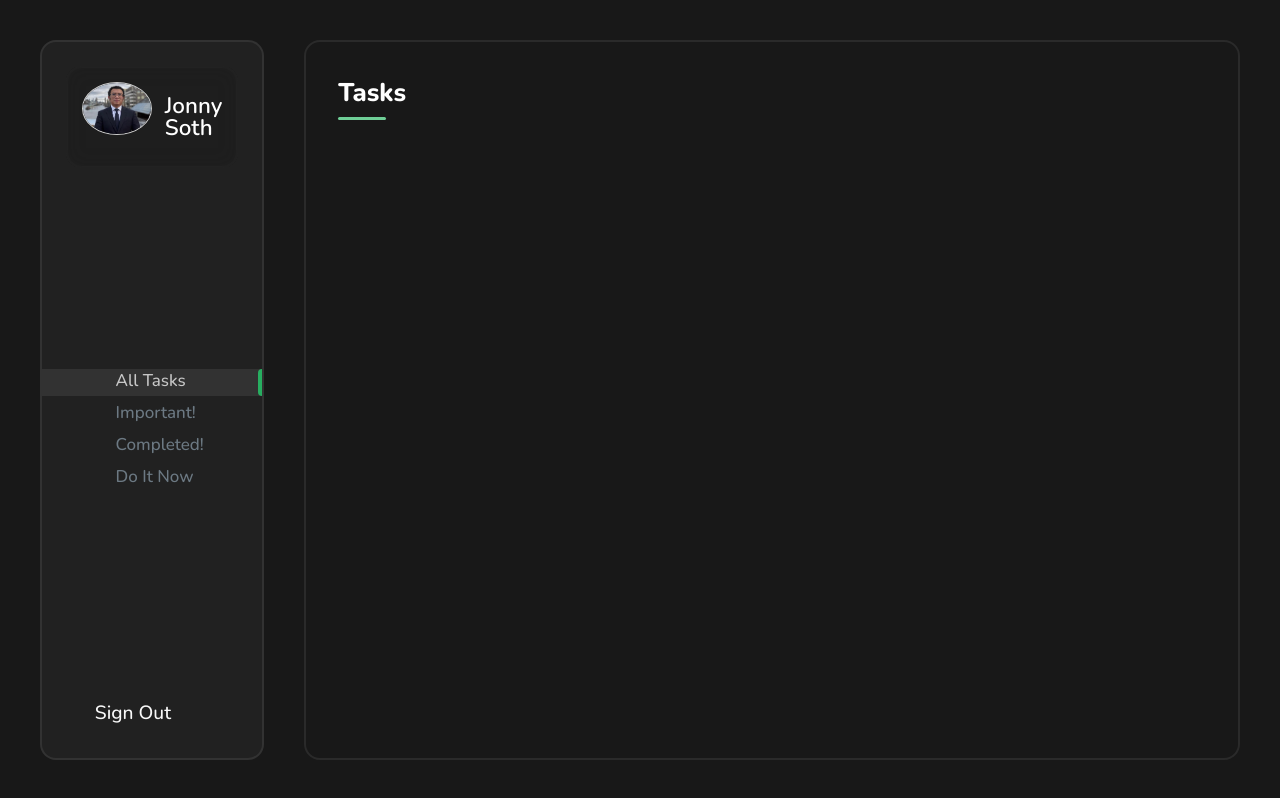
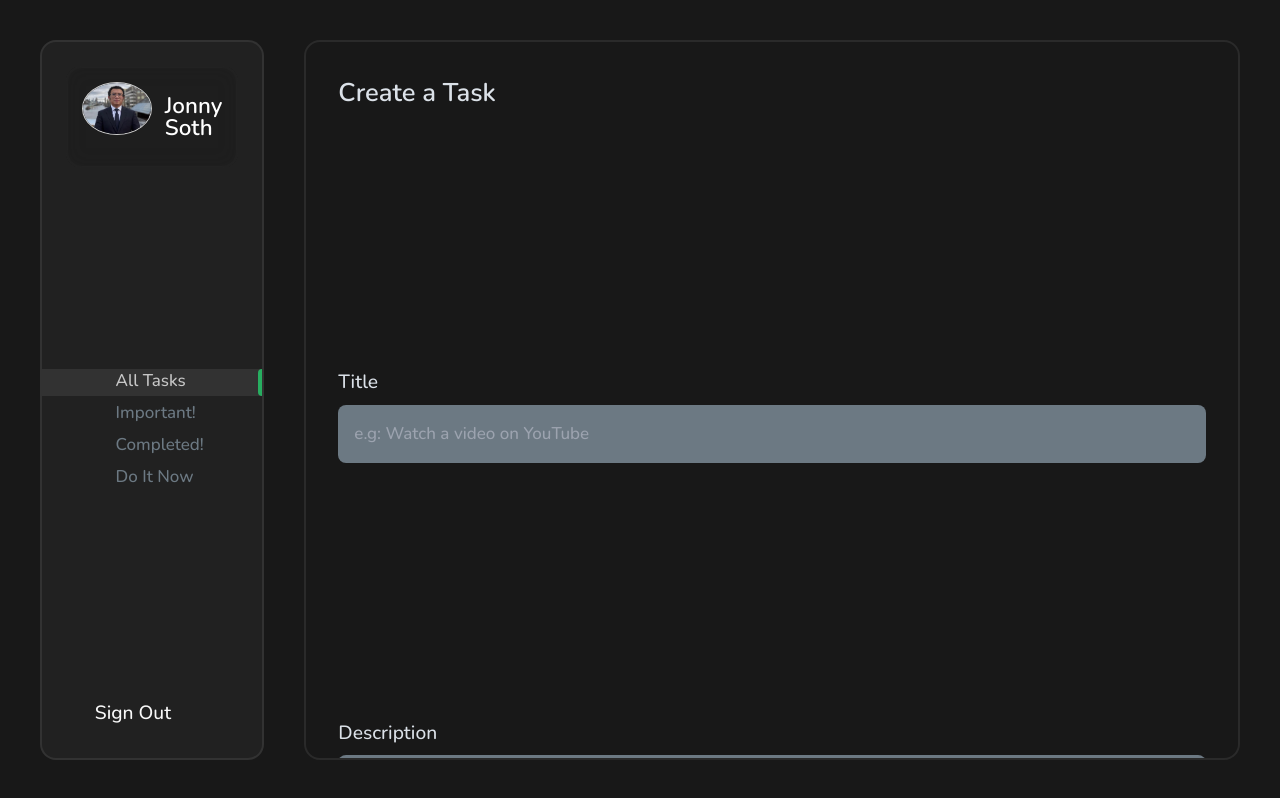
Before and after one commit to janysoth/ReactProjects, a Next.js app in the folder note-app-v3/: page / in a window 1280 px wide. Built offline with nearby package versions, Linux system fonts and the light colour scheme; no server answers; sample sign-in values are in the browser's storage.

Commit message:
Create a markup component for CreateContent and use it in Tasks.tsx

```diff
--- /dev/null
+++ b/note-app-v3/app/Components/CreateContent.tsx
@@ -0,0 +1,201 @@
+"use client"
+
+import React, { useState } from 'react';
+import styled from 'styled-components';
+
+import { useGlobalState } from '../Context/globalProvider';
+import { add } from '../utils/Icons';
+import Button from './Button';
+
+const CreateContent = () => {
+  const [title, setTitle] = useState("");
+  const [description, setDescription] = useState("");
+  const [date, setDate] = useState("");
+  const [completed, setCompleted] = useState(false);
+  const [important, setImportant] = useState(false);
+
+  const { theme } = useGlobalState();
+
+  const handleChange = (name: string) => (e: any) => {
+    switch (name) {
+      case "title":
+        setTitle(e.target.value);
+        break;
+      case "description":
+        setDescription(e.target.value);
+        break;
+      case "date":
+        setDate(e.target.value);
+        break;
+      case "completed":
+        setCompleted(e.target.checked);
+        break;
+      case "important":
+        setImportant(e.target.checked);
+        break;
+    }
+  };
+
+  return (
+    <CreateContentStyled theme={theme}>
+      <h1>Create a Task</h1>
+      {/* title input*/}
+      <div className="input-control">
+        <label htmlFor='title'>Title</label>
+        <input
+          type='text'
+          id="title"
+          value={title}
+          name="title"
+          onChange={handleChange("title")}
+          placeholder='e.g: Watch a video on YouTube'
+        />
+      </div>
+
+      {/* description input*/}
+      <div className="input-control">
+        <label htmlFor='description'>Description</label>
+        <textarea
+          id="description"
+          value={description}
+          name="description"
+          rows={4}
+          onChange={handleChange("description")}
+          placeholder='e.g: Watch a video about Next.js on YouTube'
+        ></textarea>
+      </div>
+
+      {/* date input */}
+      <div className="input-control">
+        <label htmlFor='date'>Date</label>
+        <input
+          type='date'
+          id="date"
+          value={date}
+          name="date"
+          onChange={handleChange("date")}
+        />
+      </div>
+
+      {/* completed toggle */}
+      <div className="input-control toggler">
+        <label htmlFor='completed'>Toggle Completed</label>
+        <input
+          type='checkbox'
+          id="completed"
+          value={completed.toString()}
+          name="completed"
+          onChange={handleChange("completed")}
+        />
+      </div>
+
+      {/* important toggle */}
+      <div className="input-control toggler">
+        <label htmlFor='important'>Toggle Important</label>
+        <input
+          type='checkbox'
+          id="important"
+          value={important.toString()}
+          name="important"
+          onChange={handleChange("important")}
+        />
+      </div>
+
+      {/* submit button */}
+      <div className="submit-btn flex justify-end">
+        <Button
+          type='submit'
+          name='Create Task'
+          icon={add}
+          padding={"0.8rem 2rem"}
+          borderRad={"0.8rem"}
+          fw={"500"}
+          fs={"1.2rem"}
+          background={"rgb(0, 163, 255"}
+        />
+      </div>
+    </CreateContentStyled>
+  )
+}
+
+const CreateContentStyled = styled.form`
+  > h1 {
+    font-size: clamp(1.2rem, 5vw, 1.6rem);
+    font-weight: 600;
+  }
+
+  color: ${props => props.theme.colorGrey1};
+
+  .input-control {
+    position: relative;
+    margin: 16rem 0;
+    font-weight: 500;
+
+    @media screen and (max-width: 450px) {
+      margin: 1rem 0;
+    }
+
+    label {
+      margin-bottom: 0.5rem;
+      display: inline-block;
+      font-size: clamp(0.9rem, 5vw, 1.2rem);
+
+      span {
+        color: ${props => props.theme.colorGrey3};
+      }
+    }
+
+    input, textarea {
+    width: 100%;
+    padding: 1rem;
+    resize: none;
+    background-color: ${props => props.theme.colorGrey3};
+    color: ${props => props.theme.colorGrey2};
+    border-radius: 0.5rem;
+    }
+  }
+  // end of .input-control
+
+  .submit-btn button {
+    transition: all 0.35s ease-in-out;
+
+    @media screen and (max-width: 500px) {
+      font-size: 0.9rem !important;
+      padding: 0.6rem 1rem !important;
+
+      i {
+        font-size: 1.2rem !important;
+        margin-right: 0.5rem !important;
+      }
+    }
+
+    i {
+      color: ${props => props.theme.colorGrey0};
+    }
+
+    &:hover {
+      background: ${props => props.theme.colorPrimaryGreen} !important;
+      color: ${props => props.theme.colorWhite} !important;
+    }
+  }
+  // end of .submit-btn
+
+    .toggler {
+    display: flex;
+    align-items: center;
+    justify-content: space-between;
+
+    cursor: pointer;
+
+    label {
+      flex: 1;
+    }
+
+    input {
+      width: initial;
+    }
+  }
+  // End of .toggler
+`;
+
+export default CreateContent
--- a/note-app-v3/app/Components/Tasks.tsx
+++ b/note-app-v3/app/Components/Tasks.tsx
@@ -3,13 +3,14 @@ import React from 'react';
 import styled from 'styled-components';
 
 import { useGlobalState } from '../Context/globalProvider';
+import CreateContent from './CreateContent';
 
 const Tasks = () => {
   const { theme } = useGlobalState();
 
   return (
     <TaskStyled theme={theme}>
-      <h1>Tasks</h1>
+      <CreateContent />
     </TaskStyled>
   )
 }
```
